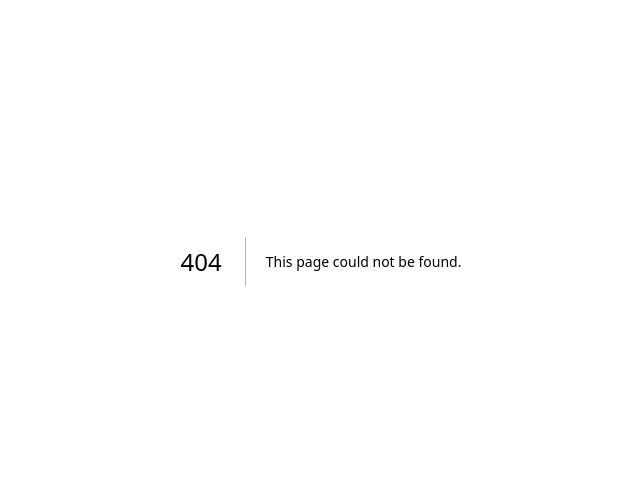
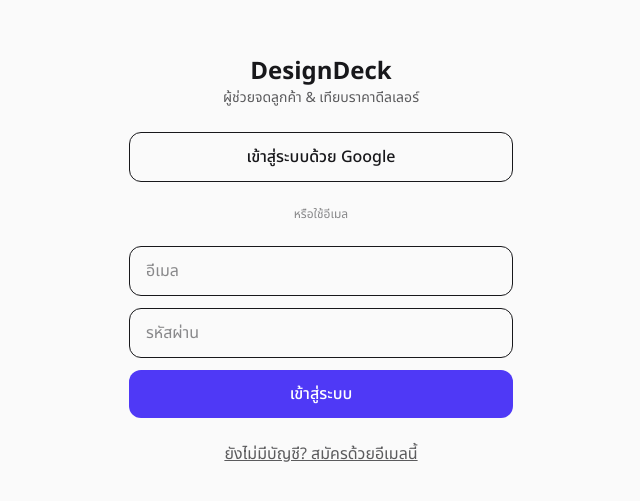
Before and after one commit to phatcharida970/glorygroup-app, a Next.js app: page /login in a window 1280 px wide. Before the commit this address had no page. Shown: the part 139-640 px from the top of the page, without its empty margins (319-959 px from the left). Built offline with nearby package versions, Linux system fonts and the light colour scheme; no server answers.

Commit message:
feat: login page (google + email)

```diff
--- /dev/null
+++ b/src/app/login/page.tsx
@@ -0,0 +1,62 @@
+'use client'
+import { useState } from 'react'
+import { createClient } from '@/lib/supabase/client'
+
+export default function LoginPage() {
+  const supabase = createClient()
+  const [email, setEmail] = useState('')
+  const [password, setPassword] = useState('')
+  const [msg, setMsg] = useState<string | null>(null)
+  const [loading, setLoading] = useState(false)
+
+  const signInGoogle = async () => {
+    await supabase.auth.signInWithOAuth({
+      provider: 'google',
+      options: { redirectTo: `${location.origin}/auth/callback` },
+    })
+  }
+
+  const signInEmail = async (e: React.FormEvent) => {
+    e.preventDefault(); setLoading(true); setMsg(null)
+    const { error } = await supabase.auth.signInWithPassword({ email, password })
+    setLoading(false)
+    if (error) { setMsg(error.message); return }
+    location.href = '/'
+  }
+
+  const signUpEmail = async () => {
+    setLoading(true); setMsg(null)
+    const { error } = await supabase.auth.signUp({ email, password })
+    setLoading(false)
+    setMsg(error ? error.message : 'สมัครแล้ว! เช็คอีเมลยืนยัน (ถ้าระบบเปิดไว้) แล้วเข้าสู่ระบบ')
+  }
+
+  return (
+    <main className="min-h-dvh flex items-center justify-center p-6">
+      <div className="w-full max-w-sm space-y-6">
+        <div className="text-center">
+          <h1 className="text-2xl font-bold">DesignDeck</h1>
+          <p className="text-sm opacity-70">ผู้ช่วยจดลูกค้า &amp; เทียบราคาดีลเลอร์</p>
+        </div>
+        <button onClick={signInGoogle}
+          className="w-full rounded-xl border py-3 font-medium hover:bg-black/5">
+          เข้าสู่ระบบด้วย Google
+        </button>
+        <div className="text-center text-xs opacity-50">หรือใช้อีเมล</div>
+        <form onSubmit={signInEmail} className="space-y-3">
+          <input className="w-full rounded-xl border px-4 py-3" type="email" placeholder="อีเมล"
+            value={email} onChange={e => setEmail(e.target.value)} required />
+          <input className="w-full rounded-xl border px-4 py-3" type="password" placeholder="รหัสผ่าน"
+            value={password} onChange={e => setPassword(e.target.value)} required />
+          <button disabled={loading} className="w-full rounded-xl bg-indigo-600 text-white py-3 font-medium disabled:opacity-50">
+            {loading ? 'กำลังเข้า...' : 'เข้าสู่ระบบ'}
+          </button>
+        </form>
+        <button onClick={signUpEmail} disabled={loading} className="w-full text-sm underline opacity-70">
+          ยังไม่มีบัญชี? สมัครด้วยอีเมลนี้
+        </button>
+        {msg && <p className="text-sm text-center text-red-600">{msg}</p>}
+      </div>
+    </main>
+  )
+}
```
